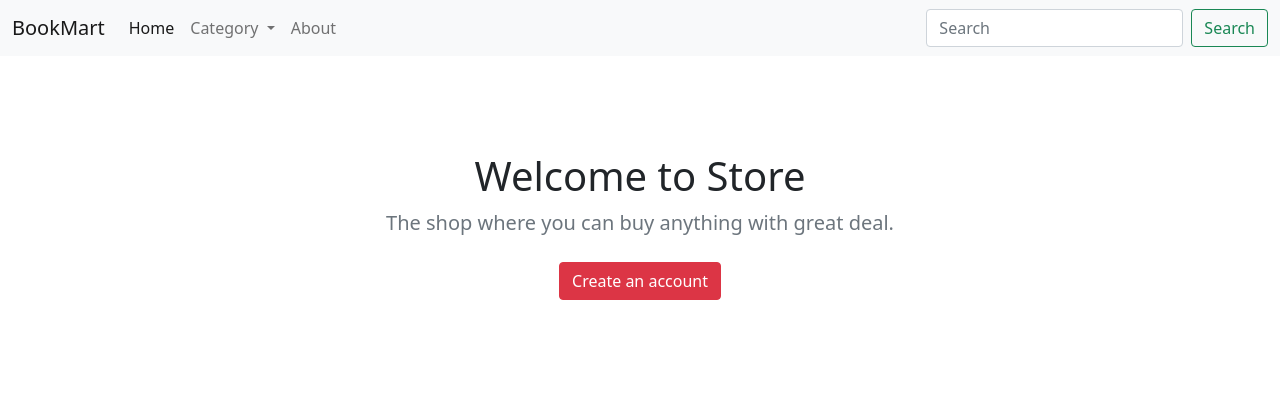
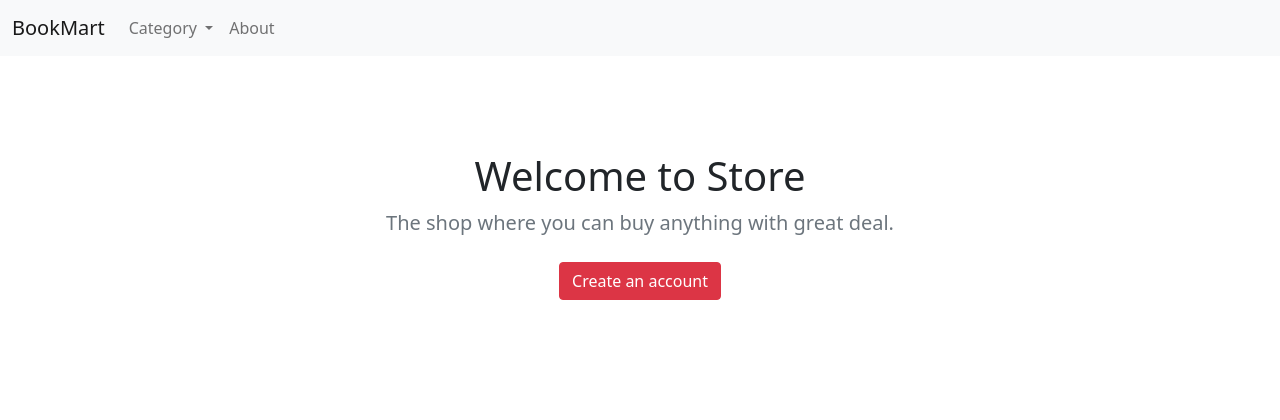
Before and after one commit to nitesh585/ecom-demo, a Django app: page / in a window 1280 px wide. Shown: the top 420 px of the page. Run offline with Django 3.2, Linux system fonts and the light colour scheme; data that the repository does not hold is empty.

Commit message:
code refactoring and project dir management

```diff
--- a/core/settings.py
+++ b/core/settings.py
@@ -121,6 +121,7 @@ USE_TZ = True
 # https://docs.djangoproject.com/en/3.2/howto/static-files/
 
 STATIC_URL = "/static/"
+STATICFILES_DIRS = [os.path.join(BASE_DIR, "static")]
 
 # Default primary key field type
 # https://docs.djangoproject.com/en/3.2/ref/settings/#default-auto-field
--- a/store/urls.py
+++ b/store/urls.py
@@ -6,6 +6,6 @@ app_name = "store"
 
 urlpatterns = [
     path("", views.all_products, name="all_products"),
-    path("item/<slug:slug>/", views.product_details, name="product_details"),
+    path("<slug:slug>", views.product_details, name="product_details"),
     path("<slug:slug>/", views.category_details, name="category_details"),
 ]
--- a/templates/store/base.html
+++ b/templates/store/base.html
@@ -14,11 +14,16 @@
       integrity="sha384-1BmE4kWBq78iYhFldvKuhfTAU6auU8tT94WrHftjDbrCEXSU1oBoqyl2QvZ6jIW3"
       crossorigin="anonymous"
     />
+    <script
+      src="https://code.jquery.com/jquery-3.6.0.min.js"
+      integrity="sha256-/xUj+3OJU5yExlq6GSYGSHk7tPXikynS7ogEvDej/m4="
+      crossorigin="anonymous"
+    ></script>
   </head>
   <body>
     <nav class="navbar navbar-expand-lg navbar-light bg-light">
       <div class="container-fluid">
-        <a class="navbar-brand" href="#">BookMart</a>
+        <a class="navbar-brand" href="/">BookMart</a>
         <button
           class="navbar-toggler"
           type="button"
@@ -32,10 +37,6 @@
         </button>
         <div class="collapse navbar-collapse" id="navbarSupportedContent">
           <ul class="navbar-nav me-auto mb-2 mb-lg-0">
-            <li class="nav-item">
-              <a class="nav-link active" aria-current="page" href="/">Home</a>
-            </li>
-
             <li class="nav-item dropdown">
               <a
                 class="nav-link dropdown-toggle"
@@ -50,26 +51,18 @@
               <ul class="dropdown-menu" aria-labelledby="navbarDropdown">
                 {% for category in categories %}
                 <li>
-                      <a class="dropdown-item" href="{{category.get_absolute_url}}">{{ category.name|title}}</a>
+                  <a class="dropdown-item" href="{{category.get_absolute_url}}"
+                    >{{ category.name|title}}</a
+                  >
                 </li>
                 {% endfor %}
               </ul>
+            </li>
+
             <li class="nav-item">
               <a class="nav-link" href="#">About</a>
             </li>
-            </li>
           </ul>
-          <form class="d-flex">
-            <input
-              class="form-control me-2"
-              type="search"
-              placeholder="Search"
-              aria-label="Search"
-            />
-            <button class="btn btn-outline-success" type="submit">
-              Search
-            </button>
-          </form>
         </div>
       </div>
     </nav>
```
Also changed, not shown: store/tests/test_views.py (+9 -2 lines). Lines whose indentation alone changed are shown as unchanged.
